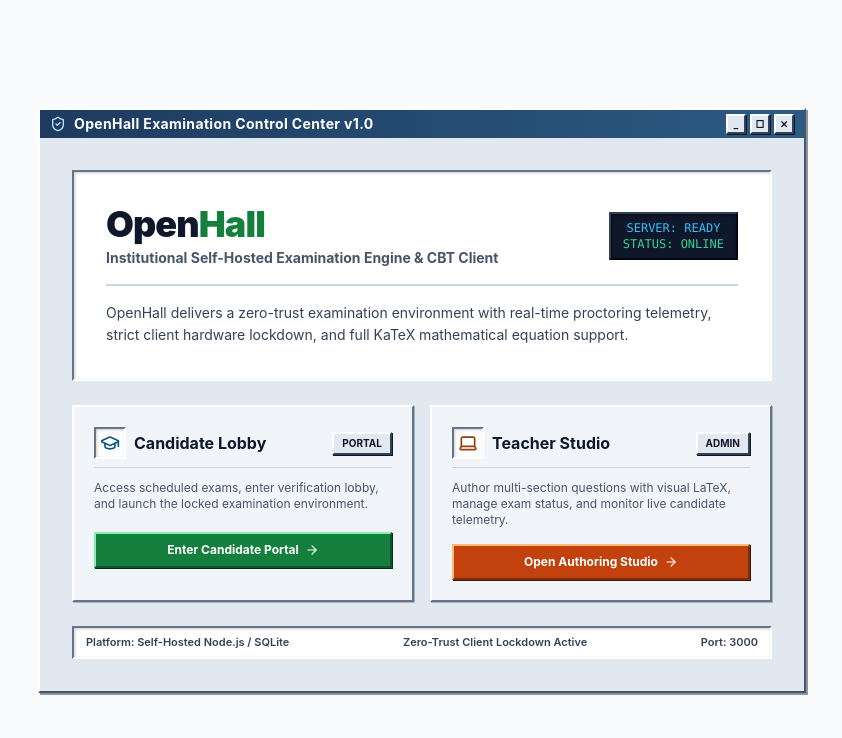
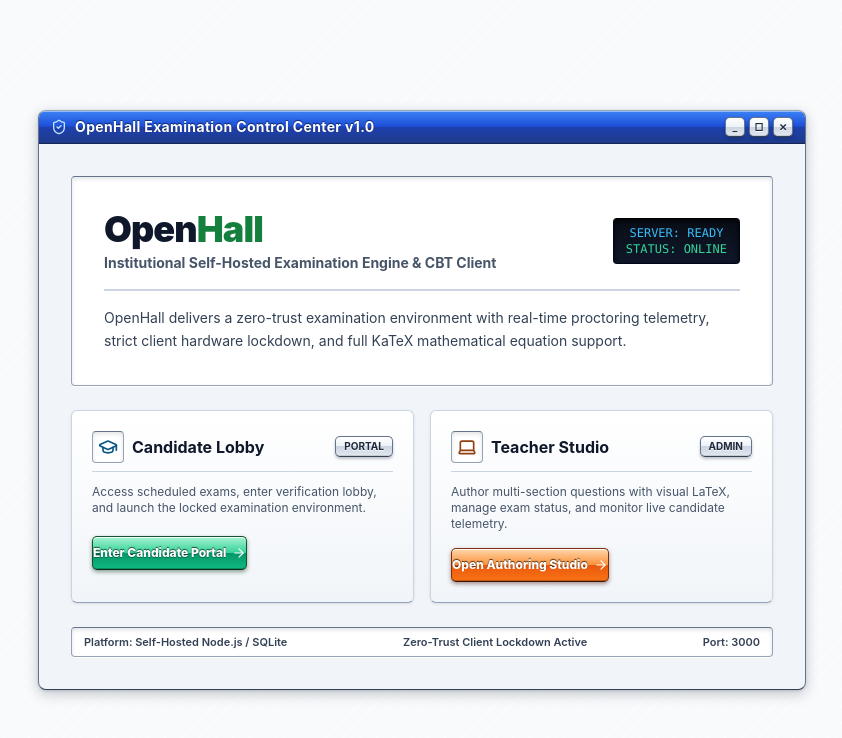
Before and after one commit to debarkak/openhall, a Next.js app: page / in a window 1280 px wide. Shown: the top 738 px of the page, without its empty margins (218-1060 px from the left). Built offline with nearby package versions, Linux system fonts and the light colour scheme.

Commit message:
feat(theme): implement authentic 2005 glossy 3d gel buttons and specular highlight gradients

```diff
--- a/src/app/globals.css
+++ b/src/app/globals.css
@@ -6,8 +6,20 @@
   --font-sans: -apple-system, BlinkMacSystemFont, "Segoe UI", Roboto, "Helvetica Neue", Arial, sans-serif;
 }
 
+/* =========================================================================
+   2005 WEB 2.0 GLOSSY 3D BUTTON & UI SYSTEM
+   ========================================================================= */
+
+/* Iconic 2005 web background: muted blue-gray with subtle diagonal micro-stripe */
 body {
-  background-color: #d8dde4; /* Classic muted desktop gray - reduces glare & AI aesthetic */
+  background-color: #d1d9e2;
+  background-image: repeating-linear-gradient(
+    -45deg,
+    rgba(255, 255, 255, 0.4) 0px,
+    rgba(255, 255, 255, 0.4) 1px,
+    transparent 1px,
+    transparent 6px
+  );
   color: #0f172a;
   font-family: var(--font-sans);
   -webkit-font-smoothing: antialiased;
@@ -21,156 +33,324 @@ body {
   user-select: none;
 }
 
-/* Classic Old-Style 3D Bevel UI System */
-.retro-window {
-  background-color: #e2e8f0;
-  border-style: solid;
-  border-width: 2px;
-  border-color: #ffffff #475569 #475569 #ffffff;
-  box-shadow: 2px 2px 0px rgba(15, 23, 42, 0.45);
+/* 2005 Glossy Metallic / Silver Button */
+.retro-btn {
+  display: inline-flex;
+  align-items: center;
+  justify-content: center;
+  font-weight: 700;
+  border-radius: 5px;
+  border: 1px solid #64748b;
+  border-bottom-color: #334155;
+  background: linear-gradient(180deg,
+    #ffffff 0%,
+    #edf2f7 49%,
+    #cbd5e1 50%,
+    #e2e8f0 100%
+  );
+  color: #1e293b;
+  text-shadow: 0 1px 0 rgba(255, 255, 255, 0.9);
+  box-shadow:
+    inset 0 1px 0 rgba(255, 255, 255, 0.95),
+    inset 0 -1px 0 rgba(0, 0, 0, 0.12),
+    0 2px 3px rgba(15, 23, 42, 0.25);
+  cursor: pointer;
+  user-select: none;
+  transition: all 0.08s ease;
 }
 
-.retro-panel {
-  background-color: #f1f5f9;
-  border-style: solid;
-  border-width: 2px;
-  border-color: #ffffff #64748b #64748b #ffffff;
-  box-shadow: 1px 1px 0px rgba(15, 23, 42, 0.25);
+.retro-btn:hover:not(:disabled) {
+  background: linear-gradient(180deg,
+    #ffffff 0%,
+    #f8fafc 49%,
+    #dbe3ec 50%,
+    #edf2f7 100%
+  );
+  box-shadow:
+    inset 0 1px 0 #ffffff,
+    0 2px 5px rgba(15, 23, 42, 0.35);
 }
 
-.retro-sunken {
-  background-color: #ffffff;
-  border-style: solid;
-  border-width: 2px;
-  border-color: #64748b #ffffff #ffffff #64748b;
-  box-shadow: inset 1px 1px 3px rgba(0, 0, 0, 0.2);
+.retro-btn:active:not(:disabled) {
+  background: linear-gradient(180deg,
+    #94a3b8 0%,
+    #cbd5e1 50%,
+    #e2e8f0 100%
+  );
+  box-shadow:
+    inset 0 2px 4px rgba(0, 0, 0, 0.35),
+    0 1px 1px rgba(0, 0, 0, 0.1);
+  transform: translateY(1px);
 }
 
-.retro-sunken-dark {
-  background-color: #0f172a;
-  color: #38bdf8;
-  border-style: solid;
-  border-width: 2px;
-  border-color: #334155 #020617 #020617 #334155;
-  box-shadow: inset 1px 1px 3px rgba(0, 0, 0, 0.6);
+.retro-btn:disabled {
+  opacity: 0.5;
+  cursor: not-allowed;
+  box-shadow: none;
 }
 
+/* 2005 Glossy Aqua Green Button (Iconic 2005 "Download / Start" Gel Button) */
+.retro-btn-green {
+  display: inline-flex;
+  align-items: center;
+  justify-content: center;
+  font-weight: 800;
+  border-radius: 5px;
+  border: 1px solid #14532d;
+  border-bottom-color: #052e16;
+  background: linear-gradient(180deg,
+    #a7f3d0 0%,
+    #34d399 49%,
+    #059669 50%,
+    #10b981 100%
+  );
+  color: #ffffff;
+  text-shadow: 0 -1px 1px rgba(0, 0, 0, 0.65), 0 1px 0 rgba(0, 0, 0, 0.3);
+  box-shadow:
+    inset 0 1px 0 rgba(255, 255, 255, 0.85),
+    inset 0 -1px 0 rgba(0, 0, 0, 0.25),
+    0 2px 4px rgba(5, 46, 22, 0.45);
+  cursor: pointer;
+  user-select: none;
+  transition: all 0.08s ease;
+}
+
+.retro-btn-green:hover:not(:disabled) {
+  background: linear-gradient(180deg,
+    #bbf7d0 0%,
+    #4ade80 49%,
+    #10b981 50%,
+    #34d399 100%
+  );
+  box-shadow:
+    inset 0 1px 0 #ffffff,
+    0 2px 6px rgba(5, 46, 22, 0.55);
+}
+
+.retro-btn-green:active:not(:disabled) {
+  background: linear-gradient(180deg,
+    #047857 0%,
+    #065f46 50%,
+    #059669 100%
+  );
+  box-shadow:
+    inset 0 2px 5px rgba(0, 0, 0, 0.5),
+    0 1px 1px rgba(0, 0, 0, 0.1);
+  transform: translateY(1px);
+}
+
+/* 2005 Glossy Flame Orange Button */
+.retro-btn-orange {
+  display: inline-flex;
+  align-items: center;
+  justify-content: center;
+  font-weight: 800;
+  border-radius: 5px;
+  border: 1px solid #7c2d12;
+  border-bottom-color: #431407;
+  background: linear-gradient(180deg,
+    #fed7aa 0%,
+    #fb923c 49%,
+    #ea580c 50%,
+    #f97316 100%
+  );
+  color: #ffffff;
+  text-shadow: 0 -1px 1px rgba(0, 0, 0, 0.7);
+  box-shadow:
+    inset 0 1px 0 rgba(255, 255, 255, 0.85),
+    inset 0 -1px 0 rgba(0, 0, 0, 0.25),
+    0 2px 4px rgba(67, 20, 7, 0.45);
+  cursor: pointer;
+  user-select: none;
+  transition: all 0.08s ease;
+}
+
+.retro-btn-orange:hover:not(:disabled) {
+  background: linear-gradient(180deg,
+    #ffedd5 0%,
+    #fdba74 49%,
+    #f97316 50%,
+    #fb923c 100%
+  );
+  box-shadow:
+    inset 0 1px 0 #ffffff,
+    0 2px 6px rgba(67, 20, 7, 0.55);
+}
+
+.retro-btn-orange:active:not(:disabled) {
+  background: linear-gradient(180deg,
+    #9a3412 0%,
+    #7c2d12 50%,
+    #c2410c 100%
+  );
+  box-shadow:
+    inset 0 2px 5px rgba(0, 0, 0, 0.5),
+    0 1px 1px rgba(0, 0, 0, 0.1);
+  transform: translateY(1px);
+}
+
+/* 2005 Glossy Aqua Blue Button */
+.retro-btn-cyan {
+  display: inline-flex;
+  align-items: center;
+  justify-content: center;
+  font-weight: 800;
+  border-radius: 5px;
+  border: 1px solid #075985;
+  border-bottom-color: #0c4a6e;
+  background: linear-gradient(180deg,
+    #bae6fd 0%,
+    #38bdf8 49%,
+    #0284c7 50%,
+    #0ea5e9 100%
+  );
+  color: #ffffff;
+  text-shadow: 0 -1px 1px rgba(0, 0, 0, 0.7);
+  box-shadow:
+    inset 0 1px 0 rgba(255, 255, 255, 0.85),
+    inset 0 -1px 0 rgba(0, 0, 0, 0.25),
+    0 2px 4px rgba(12, 74, 110, 0.45);
+  cursor: pointer;
+  user-select: none;
+  transition: all 0.08s ease;
+}
+
+.retro-btn-cyan:hover:not(:disabled) {
+  background: linear-gradient(180deg,
+    #e0f2fe 0%,
+    #7dd3fc 49%,
+    #0ea5e9 50%,
+    #38bdf8 100%
+  );
+  box-shadow:
+    inset 0 1px 0 #ffffff,
+    0 2px 6px rgba(12, 74, 110, 0.55);
+}
+
+.retro-btn-cyan:active:not(:disabled) {
+  background: linear-gradient(180deg,
+    #0369a1 0%,
+    #075985 50%,
+    #0284c7 100%
+  );
+  box-shadow:
+    inset 0 2px 5px rgba(0, 0, 0, 0.5),
+    0 1px 1px rgba(0, 0, 0, 0.1);
+  transform: translateY(1px);
+}
+
+/* 2005 Glossy Ruby Red Button */
+.retro-btn-red {
+  display: inline-flex;
+  align-items: center;
+  justify-content: center;
+  font-weight: 800;
+  border-radius: 5px;
+  border: 1px solid #7f1d1d;
+  border-bottom-color: #450a0a;
+  background: linear-gradient(180deg,
+    #fecaca 0%,
+    #f87171 49%,
+    #dc2626 50%,
+    #ef4444 100%
+  );
+  color: #ffffff;
+  text-shadow: 0 -1px 1px rgba(0, 0, 0, 0.7);
+  box-shadow:
+    inset 0 1px 0 rgba(255, 255, 255, 0.85),
+    inset 0 -1px 0 rgba(0, 0, 0, 0.25),
+    0 2px 4px rgba(0, 0, 0, 0.45);
+  cursor: pointer;
+  user-select: none;
+}
+
+.retro-btn-red:active:not(:disabled) {
+  background: linear-gradient(180deg, #991b1b 0%, #7f1d1d 50%, #b91c1c 100%);
+  box-shadow: inset 0 2px 4px rgba(0, 0, 0, 0.5);
+  transform: translateY(1px);
+}
+
+/* 2005 Web Window Frame with glossy top edge and drop shadow */
+.retro-window {
+  background-color: #f1f5f9;
+  border-radius: 8px;
+  border: 1px solid #64748b;
+  border-top-color: #94a3b8;
+  border-bottom-color: #334155;
+  box-shadow:
+    inset 0 1px 0 rgba(255, 255, 255, 0.9),
+    0 4px 14px rgba(15, 23, 42, 0.22),
+    0 1px 3px rgba(15, 23, 42, 0.15);
+}
+
+/* 2005 Web Header / Title Bar with Royal Gloss Highlight */
 .retro-titlebar {
-  background: linear-gradient(90deg, #1e3a5f 0%, #2b5b84 100%);
+  background: linear-gradient(180deg,
+    #3b82f6 0%,
+    #1d4ed8 48%,
+    #1e40af 50%,
+    #1e3a8a 100%
+  );
   color: #ffffff;
-  padding: 4px 10px;
+  padding: 6px 12px;
   display: flex;
   align-items: center;
   justify-content: space-between;
+  border-bottom: 1px solid #172554;
+  box-shadow: inset 0 1px 0 rgba(255, 255, 255, 0.45);
+  text-shadow: 0 -1px 1px rgba(0, 0, 0, 0.6);
   user-select: none;
 }
 
-.retro-btn {
-  background-color: #e2e8f0;
-  color: #0f172a;
-  font-weight: 700;
-  border-style: solid;
-  border-width: 2px;
-  border-color: #ffffff #334155 #334155 #ffffff;
-  box-shadow: 1px 1px 0px #0f172a;
-  user-select: none;
-  cursor: pointer;
-  transition: all 0.05s ease;
+/* 2005 Content Panel with soft gradient */
+.retro-panel {
+  background: linear-gradient(180deg, #ffffff 0%, #f1f5f9 100%);
+  border-radius: 6px;
+  border: 1px solid #cbd5e1;
+  border-bottom-color: #94a3b8;
+  box-shadow:
+    inset 0 1px 0 #ffffff,
+    0 1px 3px rgba(15, 23, 42, 0.1);
 }
 
-.retro-btn:active:not(:disabled) {
-  border-color: #334155 #ffffff #ffffff #334155;
-  box-shadow: inset 1px 1px 2px rgba(0, 0, 0, 0.35);
-  transform: translate(1px, 1px);
+/* 2005 Sunken Input / Content Well */
+.retro-sunken {
+  background-color: #ffffff;
+  border-radius: 4px;
+  border: 1px solid #94a3b8;
+  border-top-color: #64748b;
+  box-shadow:
+    inset 0 2px 4px rgba(15, 23, 42, 0.12),
+    0 1px 0 #ffffff;
 }
 
-.retro-btn:disabled {
-  opacity: 0.55;
-  cursor: not-allowed;
-  border-color: #cbd5e1 #94a3b8 #94a3b8 #cbd5e1;
-  box-shadow: none;
+/* 2005 Dark Terminal / Inset LCD */
+.retro-sunken-dark {
+  background: linear-gradient(180deg, #090d16 0%, #0f172a 100%);
+  color: #38bdf8;
+  border-radius: 4px;
+  border: 1px solid #020617;
+  border-top-color: #000000;
+  box-shadow:
+    inset 0 2px 5px rgba(0, 0, 0, 0.8),
+    0 1px 0 rgba(255, 255, 255, 0.2);
 }
 
-.retro-btn-green {
-  background-color: #15803d;
-  color: #ffffff;
-  font-weight: 700;
-  border-style: solid;
-  border-width: 2px;
-  border-color: #86efac #14532d #14532d #86efac;
-  box-shadow: 1px 1px 0px #052e16;
-  user-select: none;
-  cursor: pointer;
-  transition: all 0.05s ease;
-}
-
-.retro-btn-green:hover:not(:disabled) {
-  background-color: #166534;
-}
-
-.retro-btn-green:active:not(:disabled) {
-  border-color: #14532d #86efac #86efac #14532d;
-  box-shadow: inset 1px 1px 3px rgba(0, 0, 0, 0.45);
-  transform: translate(1px, 1px);
-}
-
-.retro-btn-orange {
-  background-color: #c2410c;
-  color: #ffffff;
-  font-weight: 700;
-  border-style: solid;
-  border-width: 2px;
-  border-color: #fdba74 #7c2d12 #7c2d12 #fdba74;
-  box-shadow: 1px 1px 0px #431407;
-  user-select: none;
-  cursor: pointer;
-  transition: all 0.05s ease;
-}
-
-.retro-btn-orange:hover:not(:disabled) {
-  background-color: #9a3412;
-}
-
-.retro-btn-orange:active:not(:disabled) {
-  border-color: #7c2d12 #fdba74 #fdba74 #7c2d12;
-  box-shadow: inset 1px 1px 3px rgba(0, 0, 0, 0.45);
-  transform: translate(1px, 1px);
-}
-
-.retro-btn-cyan {
-  background-color: #0369a1;
-  color: #ffffff;
-  font-weight: 700;
-  border-style: solid;
-  border-width: 2px;
-  border-color: #7dd3fc #075985 #075985 #7dd3fc;
-  box-shadow: 1px 1px 0px #082f49;
-  user-select: none;
-  cursor: pointer;
-  transition: all 0.05s ease;
-}
-
-.retro-btn-cyan:hover:not(:disabled) {
-  background-color: #075985;
-}
-
-.retro-btn-cyan:active:not(:disabled) {
-  border-color: #075985 #7dd3fc #7dd3fc #075985;
-  box-shadow: inset 1px 1px 3px rgba(0, 0, 0, 0.45);
-  transform: translate(1px, 1px);
-}
-
+/* 2005 Glossy Form Field */
 .retro-field {
   background-color: #ffffff;
-  border-style: solid;
-  border-width: 2px;
-  border-color: #64748b #ffffff #ffffff #64748b;
-  box-shadow: inset 1px 1px 2px rgba(0, 0, 0, 0.2);
+  border-radius: 4px;
+  border: 1px solid #94a3b8;
+  border-top-color: #64748b;
+  box-shadow: inset 0 1px 3px rgba(15, 23, 42, 0.15);
   color: #0f172a;
 }
-
 .retro-field:focus {
-  outline: 2px solid #0284c7;
+  border-color: #0284c7;
+  box-shadow:
+    inset 0 1px 2px rgba(15, 23, 42, 0.1),
+    0 0 0 3px rgba(14, 165, 233, 0.25);
+  outline: none;
 }
 
 /* Custom scrollbars with classic tactile feel */
@@ -183,12 +363,12 @@ body {
   border: 1px solid #94a3b8;
 }
 ::-webkit-scrollbar-thumb {
-  background: #e2e8f0;
-  border: 2px solid;
-  border-color: #ffffff #475569 #475569 #ffffff;
+  background: linear-gradient(180deg, #ffffff 0%, #e2e8f0 49%, #cbd5e1 50%, #94a3b8 100%);
+  border: 1px solid #64748b;
+  border-radius: 3px;
 }
 ::-webkit-scrollbar-thumb:hover {
-  background: #f1f5f9;
+  background: linear-gradient(180deg, #ffffff 0%, #f1f5f9 49%, #dbe3ec 50%, #cbd5e1 100%);
 }
 
 /* KaTeX custom sizing tweaks */
```
